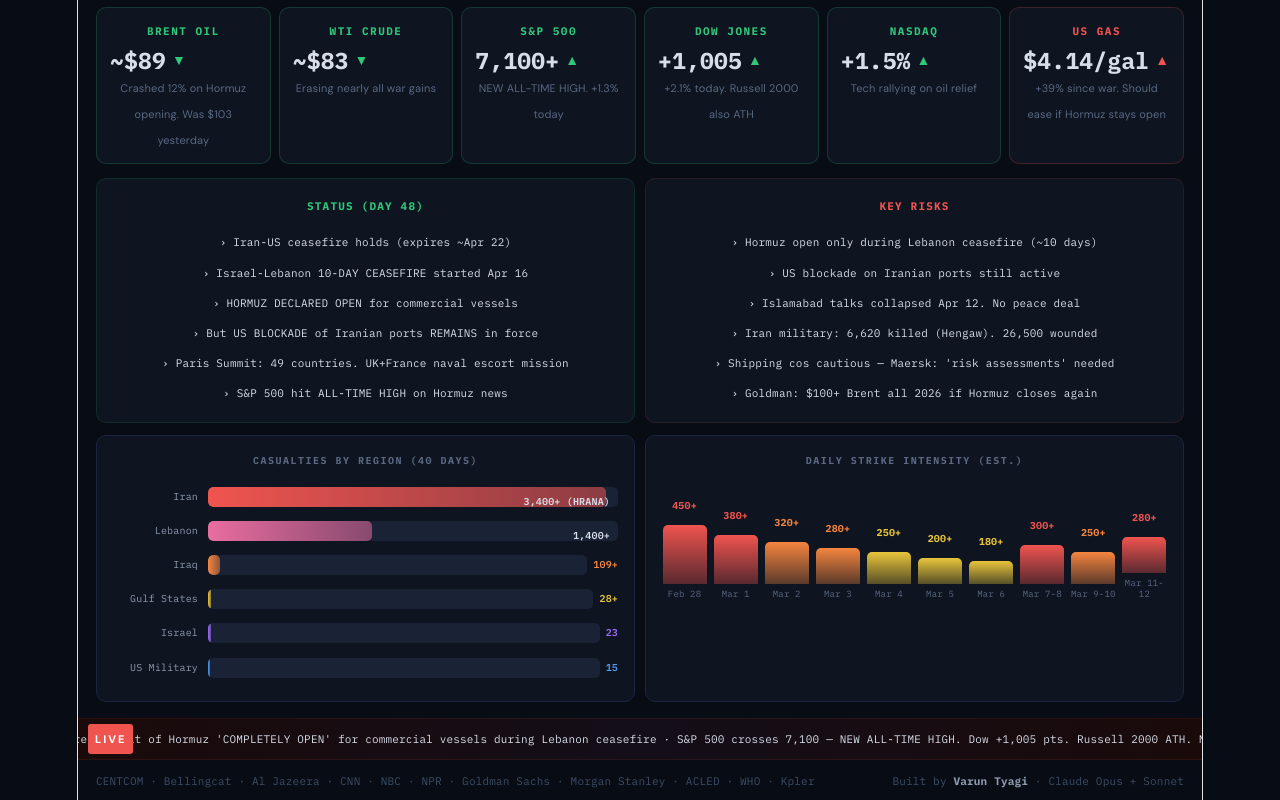
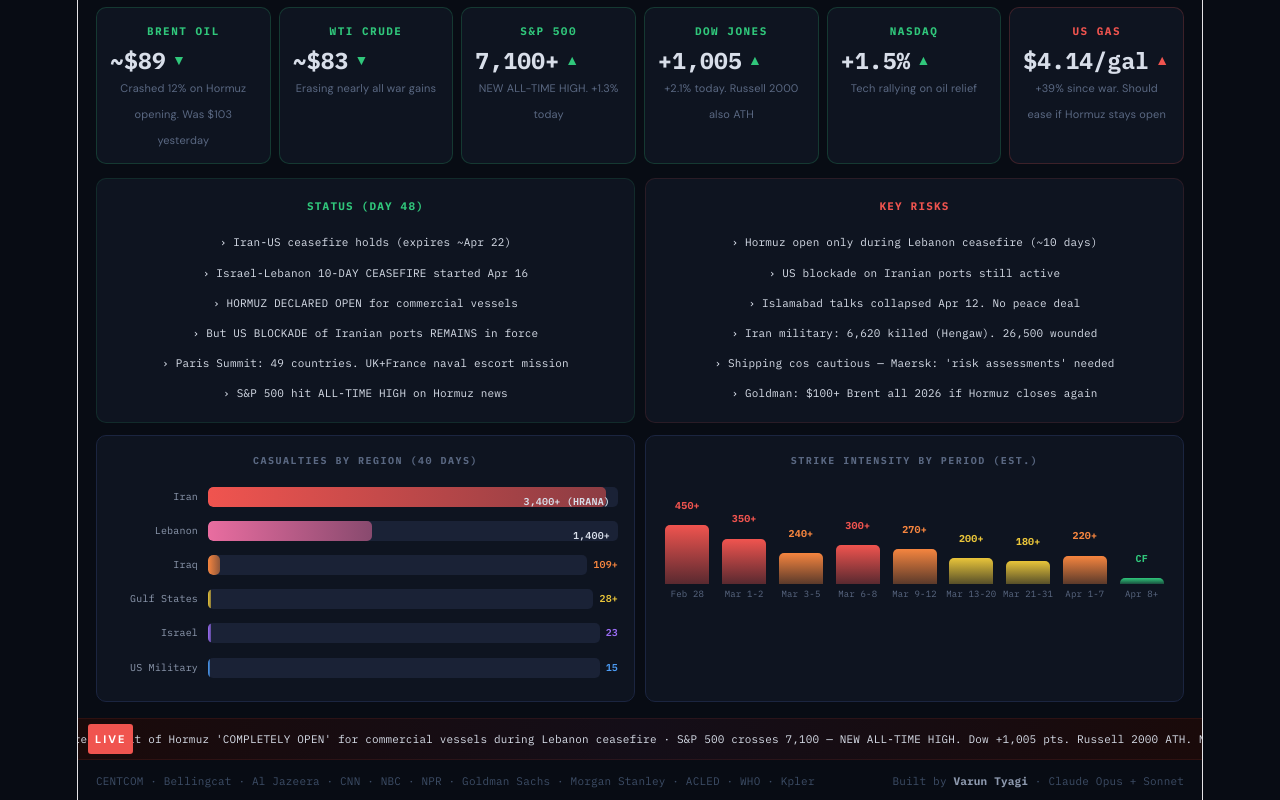
Before and after one commit to varuntyagi83/conflict-preview, a React (Vite) app: page / in a window 1280 px wide. Shown: the part 356-1156 px from the top of the page. Built offline with nearby package versions, Linux system fonts and the light colour scheme.

Commit message:
fix: update Events by Day + Strike Intensity charts to cover full war (48 days)
- Events by Day now covers Feb 28 through Apr 17 (grouped by day/week)
- Strike Intensity now covers full war with ceasefire period marked as 'CF'
- Both charts were stuck at Mar 12 — now current

```diff
--- a/src/App.jsx
+++ b/src/App.jsx
@@ -426,17 +426,16 @@ function OverviewTab() {
           {label:"Israel",val:23,color:P.vio,display:"23"},
           {label:"US Military",val:15,color:P.sky,display:"15"},
         ]} maxVal={3500}/>
-        <MiniBarGroup title="DAILY STRIKE INTENSITY (EST.)" height={130} data={[
+        <MiniBarGroup title="STRIKE INTENSITY BY PERIOD (EST.)" height={130} data={[
           {label:"Feb 28",val:450,color:P.fire,display:"450+"},
-          {label:"Mar 1",val:380,color:P.fire,display:"380+"},
-          {label:"Mar 2",val:320,color:P.flm,display:"320+"},
-          {label:"Mar 3",val:280,color:P.flm,display:"280+"},
-          {label:"Mar 4",val:250,color:P.sun,display:"250+"},
-          {label:"Mar 5",val:200,color:P.sun,display:"200+"},
-          {label:"Mar 6",val:180,color:P.sun,display:"180+"},
-          {label:"Mar 7-8",val:300,color:P.fire,display:"300+"},
-          {label:"Mar 9-10",val:250,color:P.flm,display:"250+"},
-          {label:"Mar 11-12",val:280,color:P.fire,display:"280+"},
+          {label:"Mar 1-2",val:350,color:P.fire,display:"350+"},
+          {label:"Mar 3-5",val:240,color:P.flm,display:"240+"},
+          {label:"Mar 6-8",val:300,color:P.fire,display:"300+"},
+          {label:"Mar 9-12",val:270,color:P.flm,display:"270+"},
+          {label:"Mar 13-20",val:200,color:P.sun,display:"200+"},
+          {label:"Mar 21-31",val:180,color:P.sun,display:"180+"},
+          {label:"Apr 1-7",val:220,color:P.flm,display:"220+"},
+          {label:"Apr 8+",val:30,color:P.leaf,display:"CF"},
         ]}/>
       </div>
     </div>
@@ -949,20 +948,22 @@ function TimelineTab() {
         {[["all","ALL",P.tx2],...Object.entries(eLbl).map(([k,lb])=>[k,lb,eClr[k]])].map(([id,lb,cl])=>(
           <button key={id} onClick={()=>setFilt(id)} style={{background:filt===id?`${cl}18`:"transparent",border:`1px solid ${filt===id?cl:P.edg}`,borderRadius:5,padding:"3px 10px",fontSize:11,fontWeight:700,color:filt===id?cl:P.tx3,cursor:"pointer",fontFamily:fn}}>{lb}</button>))}
       </div>
-      <MiniBarGroup title="EVENTS BY DAY" height={80} data={[
+      <MiniBarGroup title="EVENTS BY DAY / WEEK" height={80} data={[
         {label:"Feb 28",val:8,color:P.fire,display:"8"},
         {label:"Mar 1",val:4,color:P.flm,display:"4"},
         {label:"Mar 2",val:4,color:P.flm,display:"4"},
-        {label:"Mar 3",val:3,color:P.sun,display:"3"},
-        {label:"Mar 4",val:3,color:P.sun,display:"3"},
-        {label:"Mar 5",val:4,color:P.sun,display:"4"},
-        {label:"Mar 6",val:14,color:P.flm,display:"14"},
-        {label:"Mar 7",val:14,color:P.flm,display:"14"},
-        {label:"Mar 8",val:12,color:P.fire,display:"12+"},
-        {label:"Mar 9",val:10,color:P.fire,display:"10+"},
-        {label:"Mar 10",val:12,color:P.fire,display:"12+"},
-        {label:"Mar 11",val:14,color:P.flm,display:"14"},
-        {label:"Mar 12",val:12,color:P.fire,display:"12+"},
+        {label:"Mar 3-5",val:10,color:P.sun,display:"10"},
+        {label:"Mar 6-7",val:28,color:P.fire,display:"28"},
+        {label:"Mar 8-9",val:22,color:P.fire,display:"22"},
+        {label:"Mar 10-12",val:38,color:P.flm,display:"38"},
+        {label:"Mar 13",val:18,color:P.fire,display:"18"},
+        {label:"Wk 3-4",val:12,color:P.sun,display:"12"},
+        {label:"Wk 5-6",val:10,color:P.sun,display:"10"},
+        {label:"Apr 7-8",val:19,color:P.leaf,display:"19"},
+        {label:"Apr 9-11",val:15,color:P.leaf,display:"15"},
+        {label:"Apr 12",val:15,color:P.fire,display:"15"},
+        {label:"Apr 13-16",val:8,color:P.sun,display:"8"},
+        {label:"Apr 17",val:9,color:P.leaf,display:"9"},
       ]}/>
       <div style={{maxHeight:500,overflowY:"auto"}}>
         {data.map((ev,i)=>(
```
